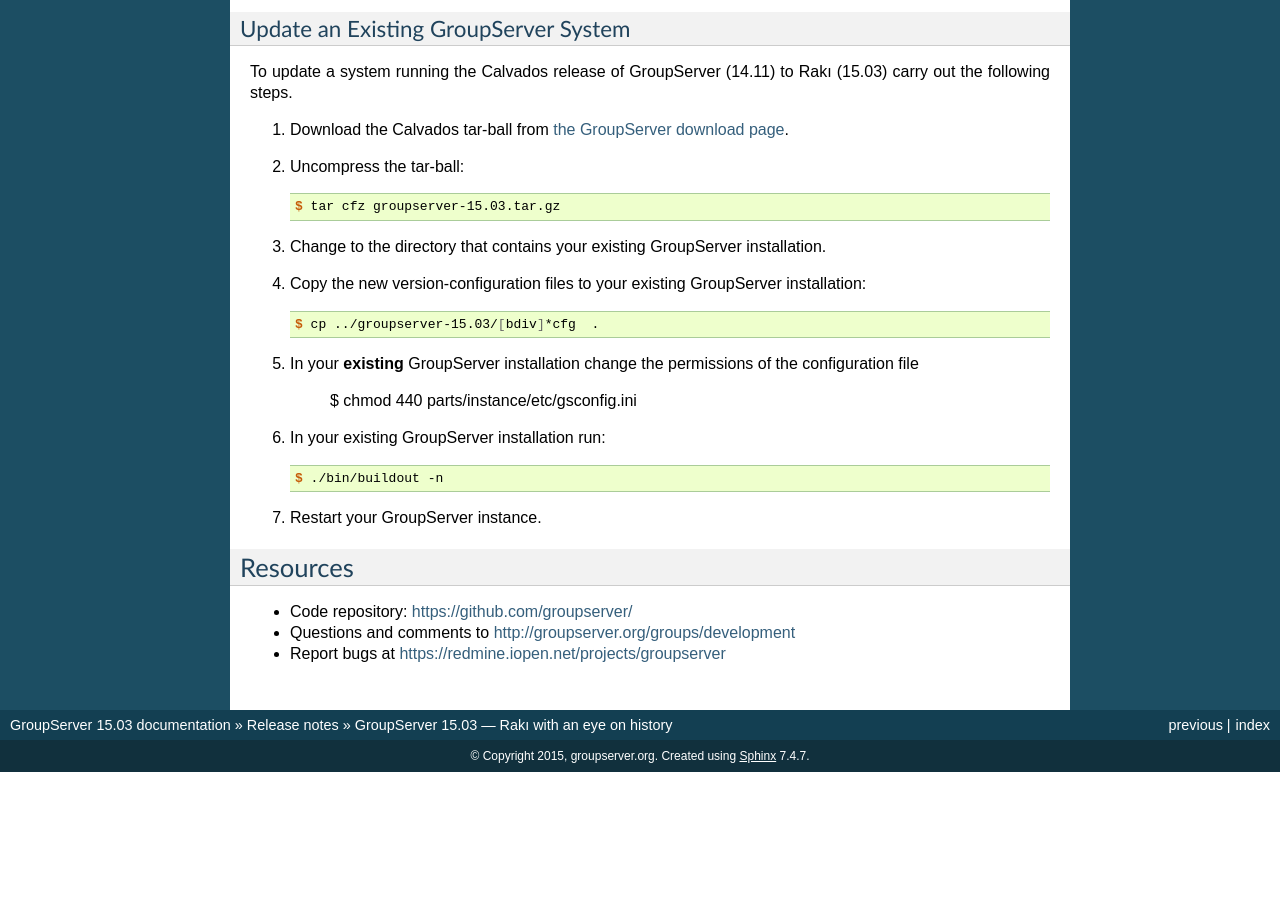
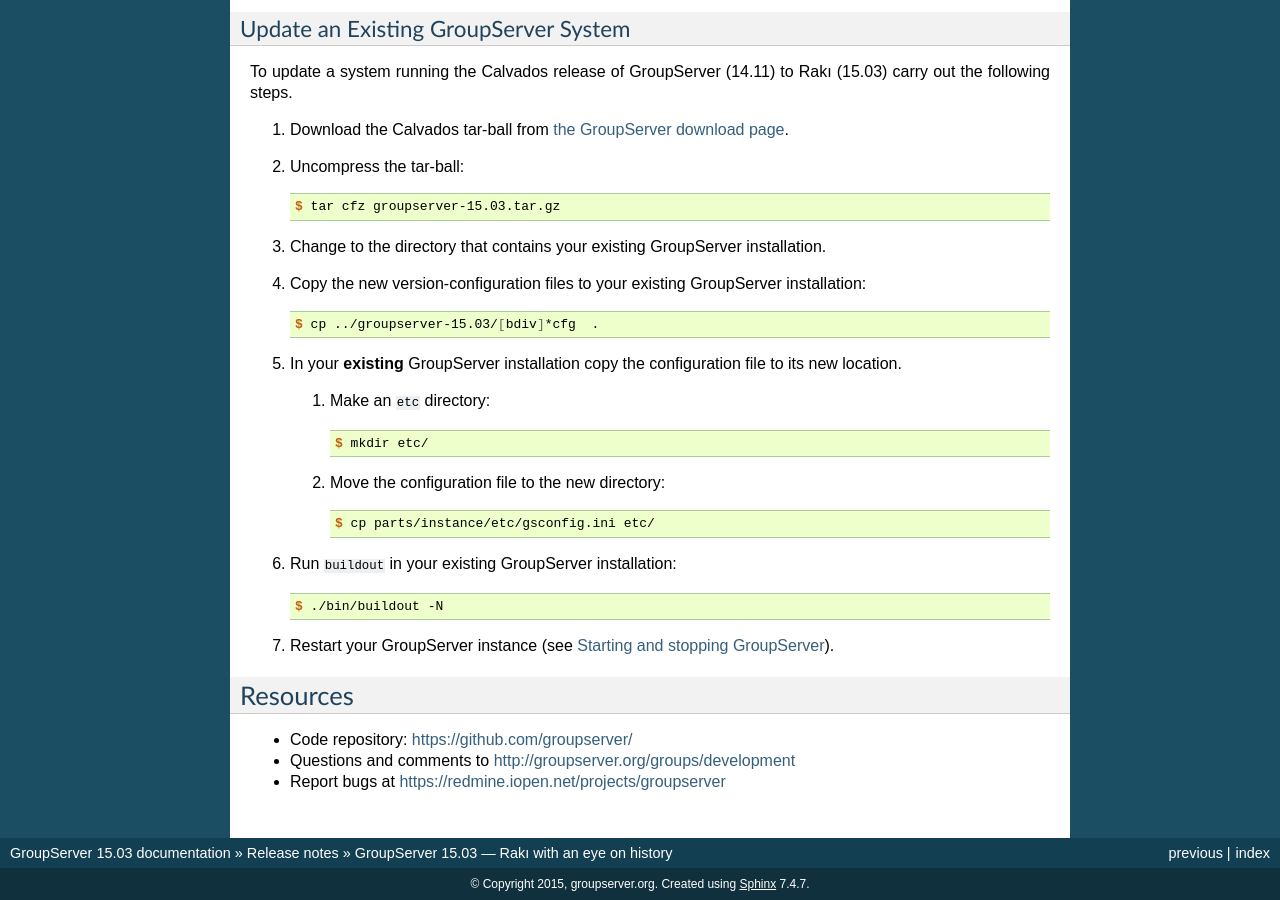
Before and after one commit to groupserver/buildout, a Sphinx documentation site: the page built from docs/release-notes-1503.rst, in a window 1280 px wide and 900 px high, scrolled down 2283 px. Built offline with Sphinx 7.4.7, drawn with Linux system fonts in a browser that asks for light colours; before the commit the page ends 3055 px from its top, so only the background shows below that.

Commit message:
Asking the administrator to move the gsconfig.ini file.

```diff
--- a/docs/release-notes-1503.rst
+++ b/docs/release-notes-1503.rst
@@ -199,16 +199,23 @@
 
       $ cp ../groupserver-15.03/[bdiv]*cfg  .
 
-#.  In your **existing** GroupServer installation change the
-    permissions of the configuration file
+#.  In your **existing** GroupServer installation copy the
+    configuration file to its new location.
 
-      $ chmod 440 parts/instance/etc/gsconfig.ini
+    #.  Make an ``etc`` directory::
 
-#.  In your existing GroupServer installation run::
+          $ mkdir etc/
 
-      $ ./bin/buildout -n
+    #.  Move the configuration file to the new directory::
 
-#.  Restart your GroupServer instance.
+          $ cp parts/instance/etc/gsconfig.ini etc/
+
+#.  Run ``buildout`` in your existing GroupServer installation::
+
+      $ ./bin/buildout -N
+
+#.  Restart your GroupServer instance (see
+    :doc:`groupserver-start`).
 
 ---------
 Resources
@@ -231,4 +238,5 @@
 
 ..  LocalWords:  refactored iopen JPEG redmine jQuery jquery async Rakı Bushey
 ..  LocalWords:  Randow Organization sectnum Slivovica DMARC CSS Calvados Rakı
-..  LocalWords:  SMTP smtp mbox CSV Transifex Rakı
+..  LocalWords:  SMTP smtp mbox CSV Transifex Rakı cfg mkdir groupserver
+..  LocalWords:  buildout
```
Also changed, not shown: other parts of docs/release-notes-1503.rst (+1 -1 lines).
